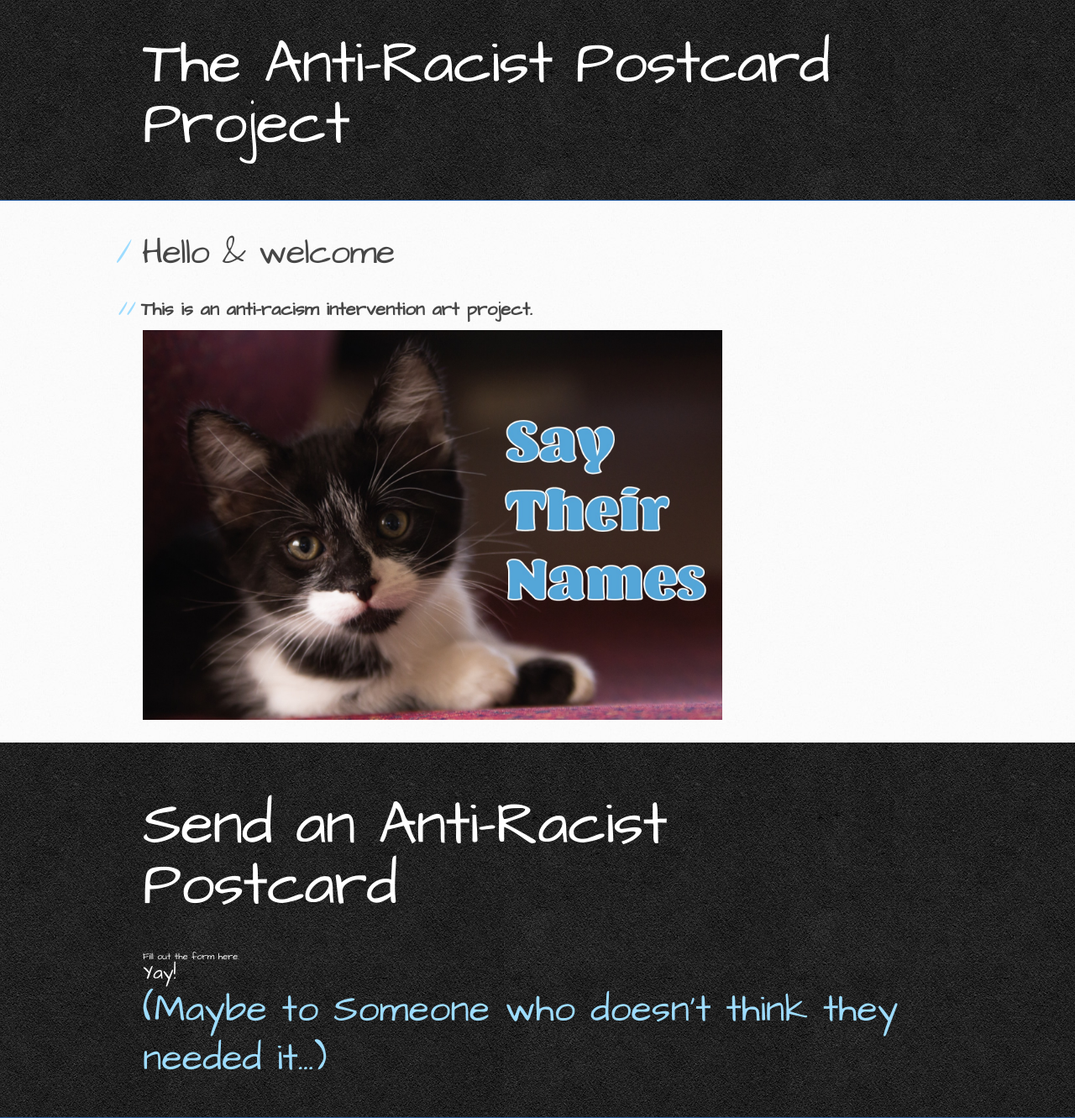
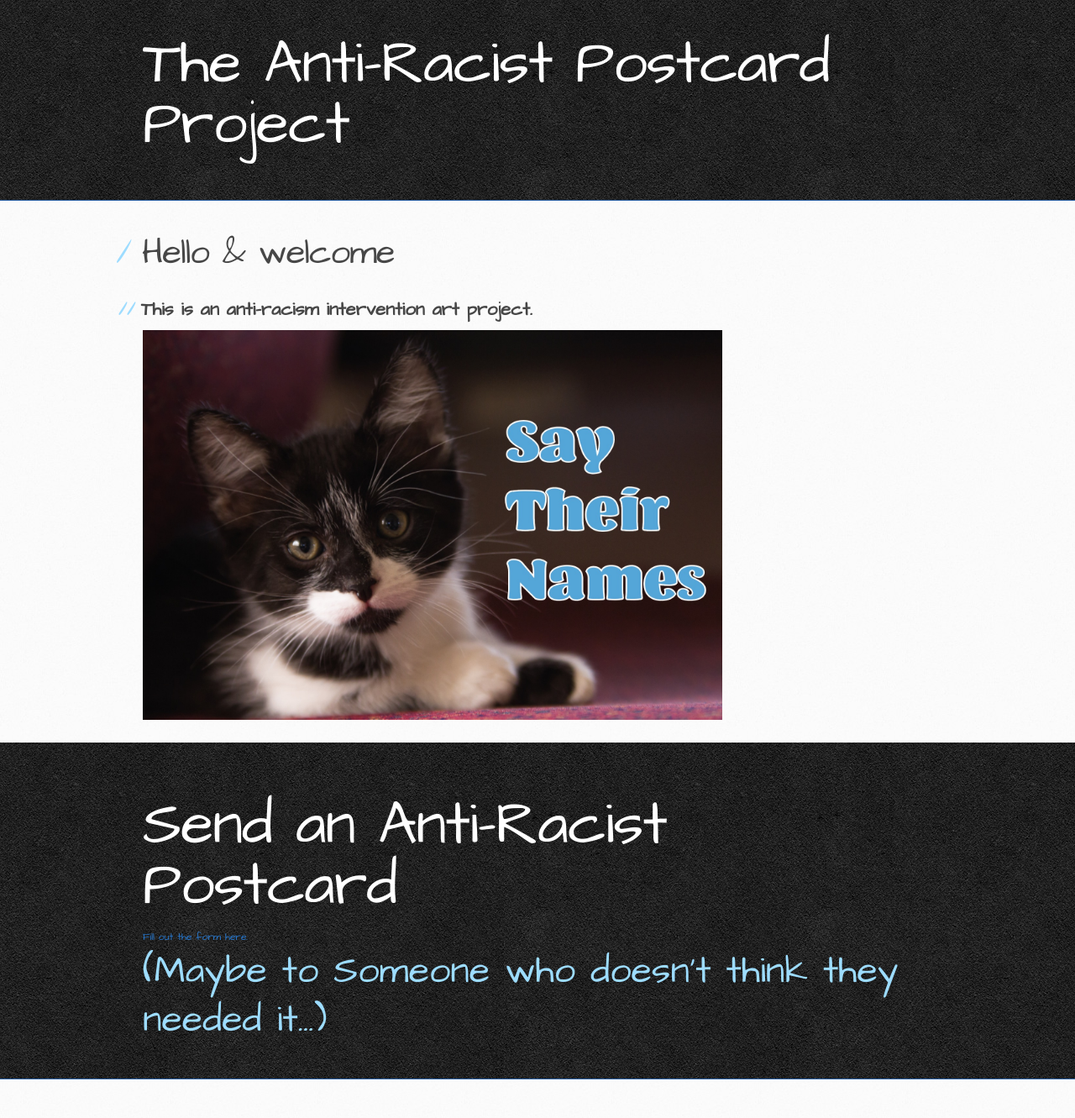
Before and after one commit to mir-lab/AntiRacistPostcardProject, a Jekyll site: the page built from docs/index.md, in a window 1280 px wide. Shown: the whole page at 84% size. Built offline with Jekyll 4.4.1, drawn with Linux system fonts in a browser that asks for light colours; the repository's description, which GitHub fills in, is left out; after the commit the page ends 1285 px from its top, so only the background shows below that.

Commit message:
buttoning

```diff
--- a/docs/_layouts/default.html
+++ b/docs/_layouts/default.html
@@ -76,9 +76,8 @@
     <header>
       <div class="inner">
        <br><h1>Send an Anti-Racist Postcard</h1>
-       <a href="{{ '/' | absolute_url }}" class="button">
+       <a href="www.google.com">
               <small>Fill out the form here.</small>
-              Yay!
             </a>
        <br><h2>(Maybe to Someone who doesn't think they needed it...)</h2></div>
       </div>
--- a/docs/_sass/jekyll-theme-architect.scss
+++ b/docs/_sass/jekyll-theme-architect.scss
@@ -114,7 +114,7 @@ header a.button {
 }
 aside a.button {
   display: block;
-  width: 500px;
+  width: 150px;
   padding-left: 64px;
   margin-bottom: 20px;
   font-size: 21px;
```
